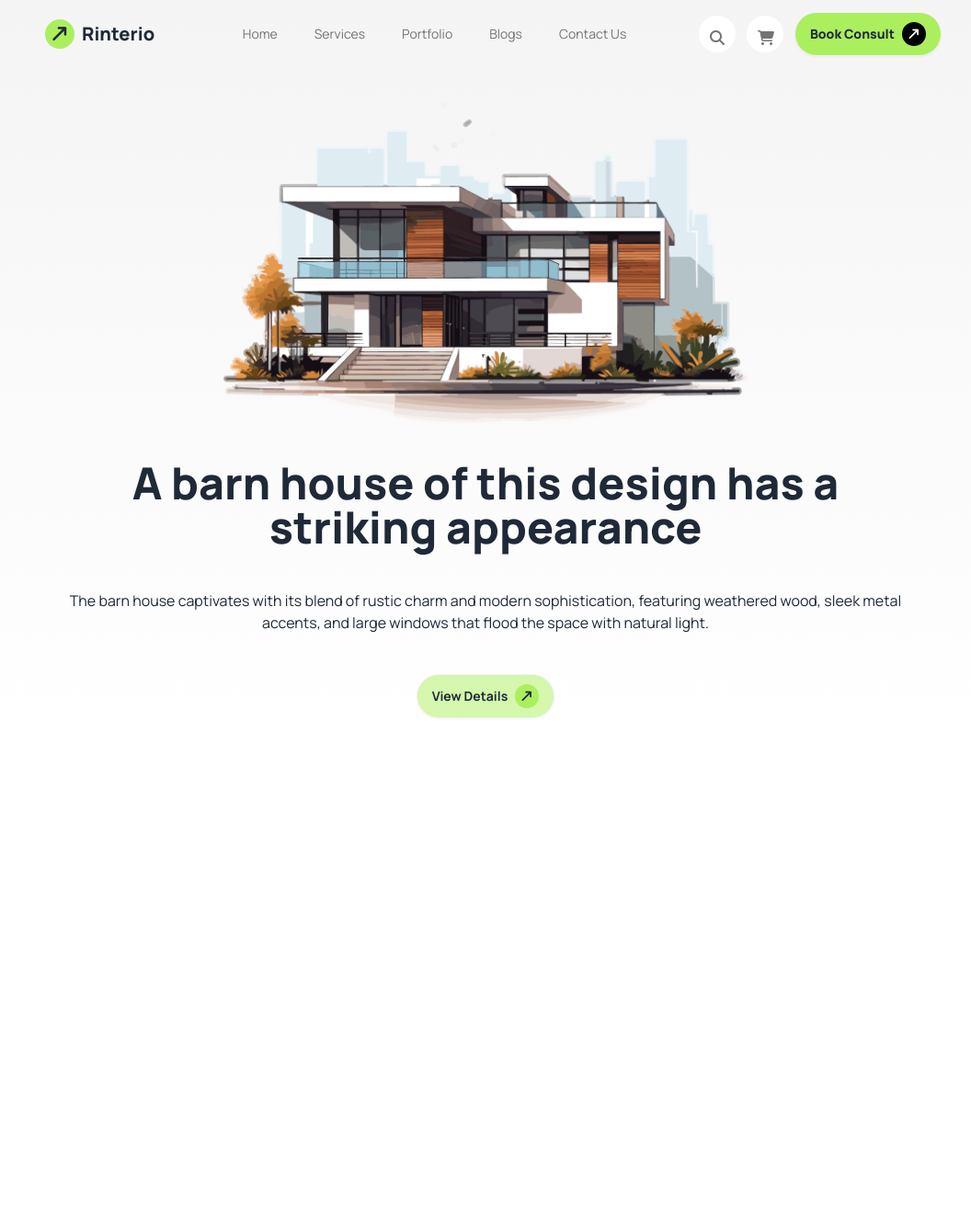
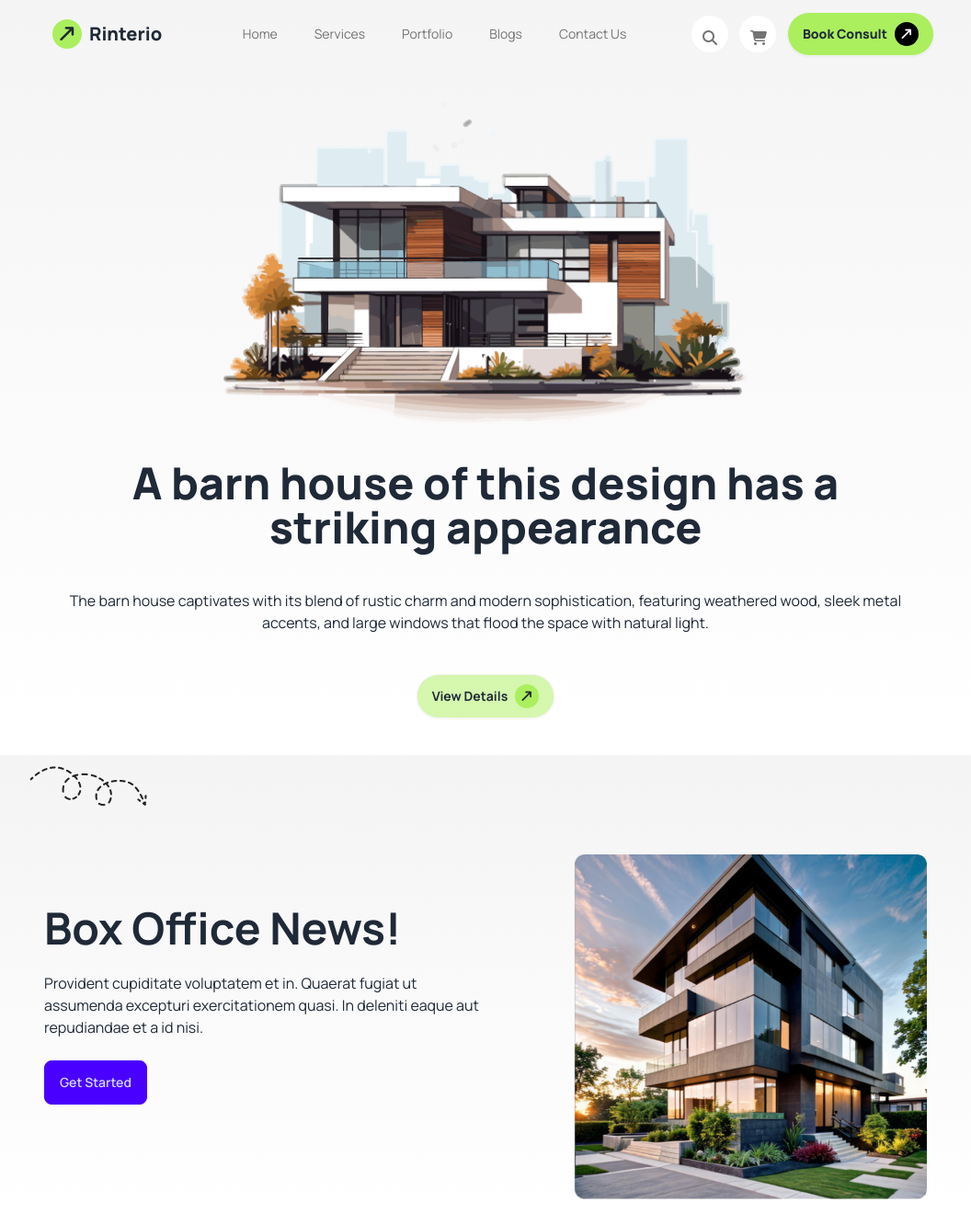
Before and after one commit to Nazmulkarim97/home-project-2.0, a plain HTML site: page index.html in a window 1280 px wide. Shown: the part 29-1349 px from the top of the page at 92% size, without its empty margins (112-1168 px from the left). Before the commit the page ends 850 px from the top, so only its background shows below. Drawn offline with nearby package versions, Linux system fonts and the light colour scheme.

Commit message:
added a new part

```diff
--- a/index.html
+++ b/index.html
@@ -40,10 +40,10 @@
 </head>
 <body>
 
-<header class=" pt-8 manrope-text-font lg:container mx-auto bg-gradient-to-b from-bg-color to-white">
+<header class=" lg:px-36 pt-8 manrope-text-font lg:container mx-auto bg-gradient-to-b from-bg-color to-white">
  <!-- navbar start -->
 
- <div class="navbar justify-between lg:px-36 ">
+ <div class="navbar justify-between  ">
     <div class="">
       <div class="dropdown">
         <div tabindex="0" role="button" class="btn btn-ghost lg:hidden">
@@ -102,7 +102,7 @@
 
   <!-- Banner start -->
 
-  <div class="banner mx-auto my-6 lg:px-36 ">
+  <div class="banner mx-auto my-6 ">
     <div class="hero-content text-center">
       <div class="">
             <img src="./assets/banner.png" alt="" class="mx-auto">
@@ -117,6 +117,25 @@
 </header>
 
 <main class="manrope-text-font">
+    <!-- about us start -->
+    <div class=" about-us lg:px-36  lg:container mx-auto bg-gradient-to-b from-bg-color to-white">
+        <div class="relative top-3 left-{-3}">
+            <img src="./assets/Vector.png" alt="">
+        </div>
+        <div class="justify-between hero-content flex-col lg:flex-row-reverse">
+          <img
+            src="./assets/Rectangle.png"
+            class="w-1/2 pt-12 max-w-sm rounded-lg " />
+          <div class="w-1/2">
+            <h1 class="text-5xl font-bold">Box Office News!</h1>
+            <p class="py-6">
+              Provident cupiditate voluptatem et in. Quaerat fugiat ut assumenda excepturi exercitationem
+              quasi. In deleniti eaque aut repudiandae et a id nisi.
+            </p>
+            <button class="btn btn-primary">Get Started</button>
+          </div>
+        </div>
+      </div>
 
 
 </main>
```
